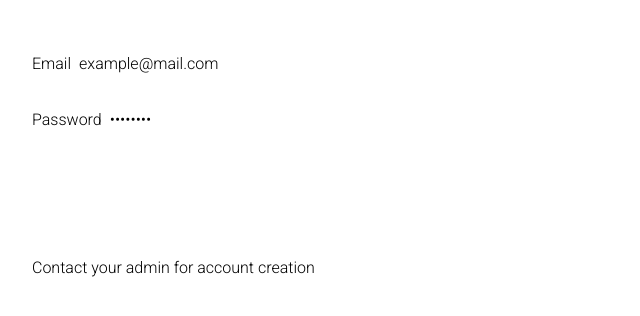
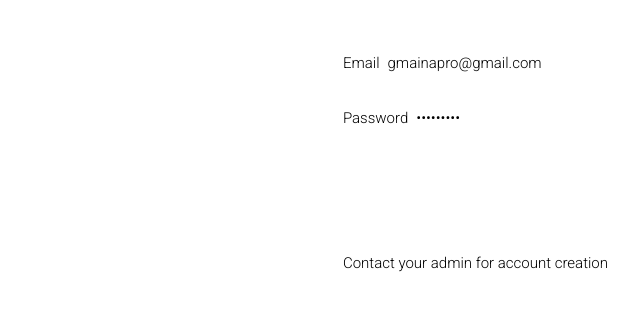
Before and after one commit to gideonmaina/sensors-admin-dashboard, a Vue app: page /account/login in a window 1280 px wide. Shown: the top 316 px of the page, without its empty margins (0-640 px from the left). Built offline with nearby package versions, Linux system fonts and the light colour scheme.

Commit message:
added nav drawer and cleaned plugin import

```diff
--- a/index.html
+++ b/index.html
@@ -3,6 +3,8 @@
   <head>
     <meta charset="UTF-8">
     <link rel="icon" href="/favicon.ico">
+    <link rel="stylesheet" href="https://cdnjs.cloudflare.com/ajax/libs/MaterialDesign-Webfont/7.2.96/css/materialdesignicons.min.css" integrity="sha512-LX0YV/MWBEn2dwXCYgQHrpa9HJkwB+S+bnBpifSOTO1No27TqNMKYoAn6ff2FBh03THAzAiiCwQ+aPX+/Qt/Ow==" crossorigin="anonymous" referrerpolicy="no-referrer" />
+    <link rel="stylesheet" href="https://cdnjs.cloudflare.com/ajax/libs/font-awesome/5.9.0/css/all.min.css" integrity="sha512-q3eWabyZPc1XTCmF+8/LuE1ozpg5xxn7iO89yfSOd5/oKvyqLngoNGsx8jq92Y8eXJ/IRxQbEC+FGSYxtk2oiw==" crossorigin="anonymous" referrerpolicy="no-referrer" />
     <meta name="viewport" content="width=device-width, initial-scale=1.0">
     <title>Vite App</title>
   </head>
--- a/src/assets/main.css
+++ b/src/assets/main.css
@@ -1,6 +1,6 @@
-/* @import './base.css'; */
+@import './base.css';
 
-/* #app {
+#app {
   max-width: 1280px;
   margin: 0 auto;
   padding: 2rem;
@@ -32,4 +32,4 @@ a,
     grid-template-columns: 1fr 1fr;
     padding: 0 2rem;
   }
-} */
+}
--- a/src/main.js
+++ b/src/main.js
@@ -8,31 +8,12 @@ import './assets/main.css'
 import './index.css' //tailwind css
 // Vuetify
 import 'vuetify/styles'
-import { createVuetify } from 'vuetify'
-import * as components from 'vuetify/components'
-import * as directives from 'vuetify/directives'
+import vuetify from '@/plugins/vuetify.js'
 
 const pinia=createPinia()
-import { aliases, fa } from 'vuetify/iconsets/fa'
-import { mdi } from 'vuetify/iconsets/mdi'
 const app = createApp(App)
 app.use(pinia)
 app.use(router)
-
-
-const vuetify = createVuetify({
-    components,
-    directives,
-    icons: {
-      defaultSet: 'mdi',
-      aliases,
-      sets: {
-        fa,
-        mdi,
-      }
-    },
-  })
-
 app.use(vuetify)
 
 app.component('EasyDataTable', Vue3EasyDataTable);
--- /dev/null
+++ b/src/plugins/vuetify.js
@@ -0,0 +1,19 @@
+import { createVuetify } from 'vuetify'
+import * as components from 'vuetify/components'
+import * as directives from 'vuetify/directives'
+import { mdi,aliases } from 'vuetify/iconsets/mdi'
+
+const vuetify = createVuetify({
+    components,
+    directives,
+    icons: {
+      defaultSet: 'mdi',
+      aliases,
+      sets: {
+        mdi,
+      }
+    },
+  })
+
+
+  export default vuetify
--- a/src/router/index.js
+++ b/src/router/index.js
@@ -10,7 +10,9 @@ const router = createRouter({
   routes: [
     {
       path: '/',
-      redirect: '/active-nodes'
+      component:HomeView
+      // path: '/',
+      // redirect: '/active-nodes'
     },
     {
       path: '/about',
@@ -49,13 +51,16 @@ router.beforeEach(async (to) => {
   const authStore = useAuthStore();
   console.log(`Path: ${to.fullPath}`)
   console.log(`auth required: ${authRequired}`)
-  console.log(`user: ${authStore.user}`)
+  authStore.user?console.log(`user: ${authStore.user}`):console.log(false)
+
 
 
   if (authRequired && !authStore.user) {
+      console.log("Login Required")
       authStore.returnURL= to.fullPath;
       return '/account/login';
   }
+
 });
 
 export default router
--- a/src/stores/auth.store.js
+++ b/src/stores/auth.store.js
@@ -5,7 +5,6 @@ let auth_status=false
 export const useAuthStore = defineStore("users", {
   state: () => ({
     user: JSON.parse(localStorage.getItem("user")),
-    // user: "gmainapro@gmail.com",
     returnURL:null,
   }),
   actions: {
@@ -17,17 +16,20 @@ export const useAuthStore = defineStore("users", {
         // }
 
         const response=await axios.get(`${import.meta.env.VITE_API_URL}/users`)
+
         response.data.users.forEach(obj => {
           if(obj.email===email&&obj.password===password) {
-            console.log("user found")
+            console.log('\nAuthentication Log')
             this.user=obj.name;
             auth_status=true
-            return;
+            console.log(this.user)
+            localStorage.setItem("user", JSON.stringify(obj.name));
+            return auth_status;
           }
         });
 
 
-        // localStorage.setItem("user", JSON.stringify(user));
+
 
        // redirect to previous url or default to home page
        if(!auth_status) return auth_status
--- a/src/views/HomeView.vue
+++ b/src/views/HomeView.vue
@@ -1,8 +1,31 @@
 <script setup>
 import TheWelcome from '../components/TheWelcome.vue'
+// import {RouterLink,RouterView} from 'router'
+
 </script>
 
 <template>
+
+  <v-layout>
+        <v-navigation-drawer
+          expand-on-hover
+          rail
+        >
+
+
+          <v-list density="compact" nav>
+            <v-list-item prepend-icon="mdi-view-dashboard-outline" title="Dashboard" value="dashboard"></v-list-item>
+            <v-divider/>
+            <v-list-item prepend-icon="mdi-map-search-outline" title="Sensors map" value=""></v-list-item>
+            <v-list-item prepend-icon="mdi-account-hard-hat" title="Field Work" value=""></v-list-item>
+            <v-list-item prepend-icon="mdi-truck-delivery" title="Logistics Work" value=""></v-list-item>
+
+
+          </v-list>
+        </v-navigation-drawer>
+
+
+      </v-layout>
   <main>
     <TheWelcome />
   </main>
--- a/src/views/account/Login.vue
+++ b/src/views/account/Login.vue
@@ -12,8 +12,8 @@ const loginSchema = yup.object({
 
 // Initial values
 const formValues = {
-  email: 'example@mail.com',
-  password: '12345678',
+  email: 'gmainapro@gmail.com',
+  password: '123456789',
 };
 const {handleSubmit} =useForm({
   initialValues: formValues,
```
Also changed, not shown: 1 other file (tests, documents, lock files or other folders).
